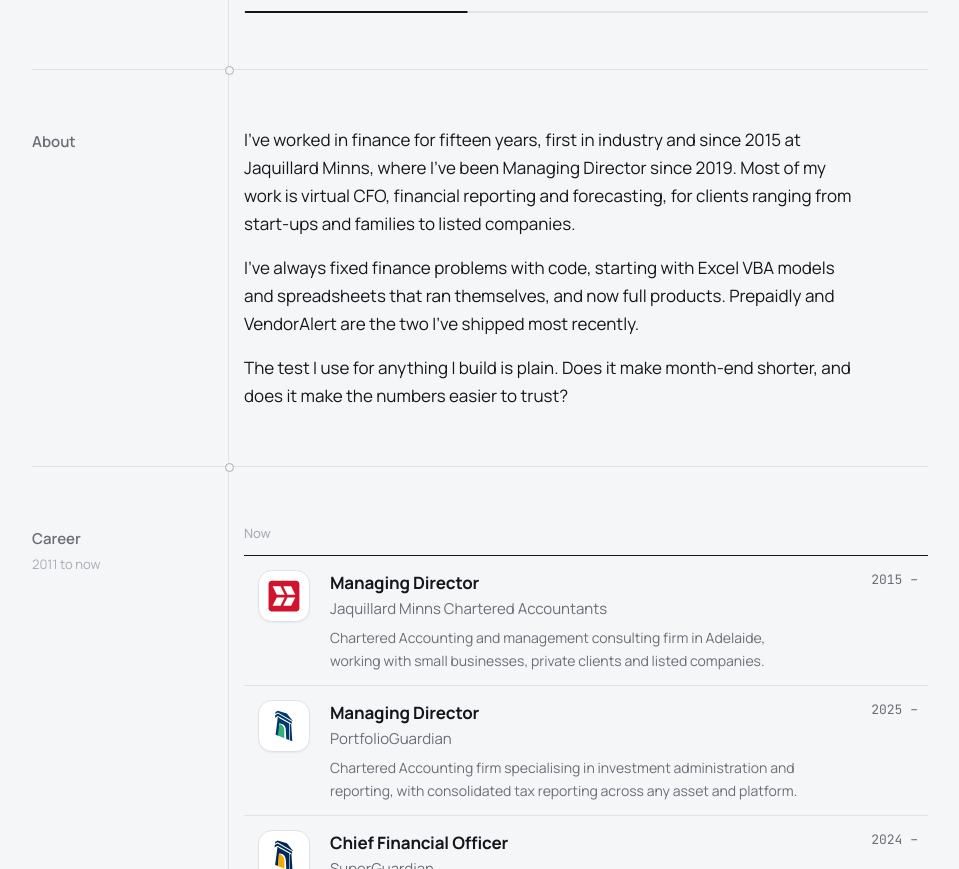
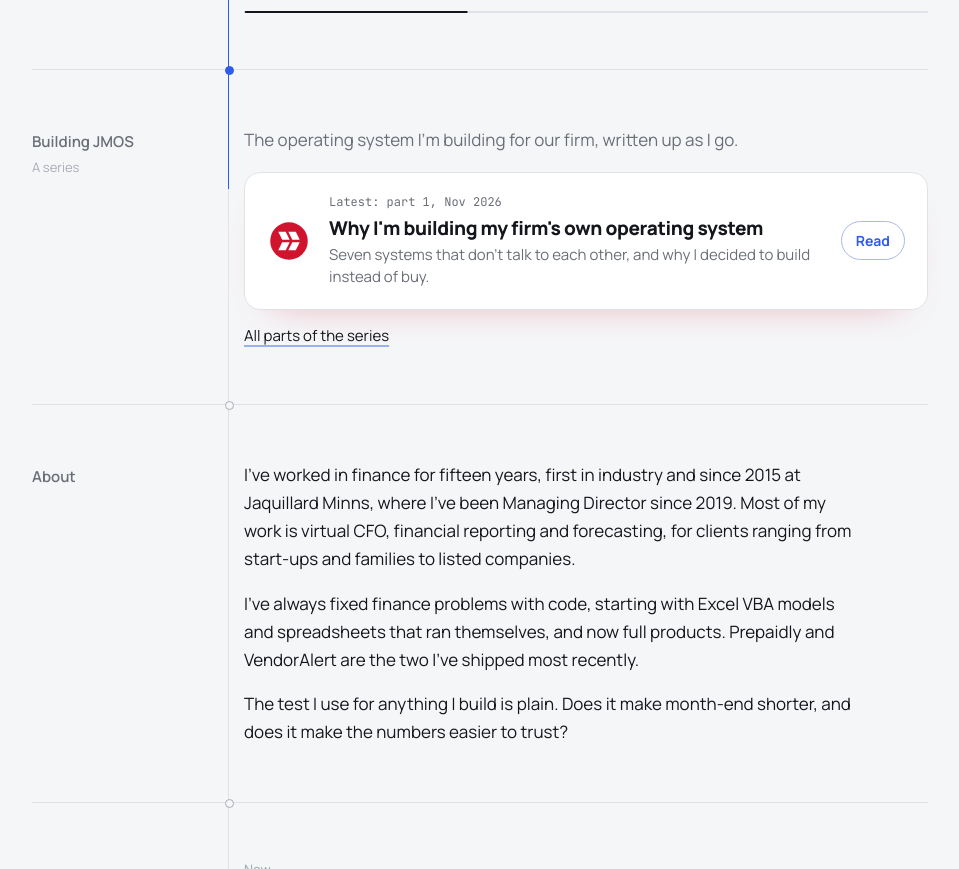
Before and after one commit to markma27/markma27.github.io, a plain HTML site: page index.html in a window 1280 px wide. Shown: the part 3467-4336 px from the top of the page, without its empty margins (160-1119 px from the left). Drawn offline with Linux system fonts and the light colour scheme; no server answers.

Commit message:
Home: Building JMOS section with latest part
Co-Authored-By: Claude Opus 5.5 <noreply@anthropic.com>
Claude-Session: https://claude.ai/code/session_01Qd1jR6xC39VzvBbwMAvBTb

```diff
--- a/index.html
+++ b/index.html
@@ -384,6 +384,20 @@ body::after {
   .tline, .tline svg path { animation: none; opacity: 1; transform: none; stroke-dashoffset: 0; }
   .months i, .bank dd { transition: none; }
 }
+
+/* Building JMOS teaser */
+.jm-intro { color: var(--muted); font-size: 17px; margin-bottom: 18px; }
+.jm-card { display: grid; grid-template-columns: 44px 1fr auto; gap: 18px; align-items: center; padding: 20px 22px; background: var(--paper); border: 1px solid var(--line); border-radius: 16px; text-decoration: none; color: var(--ink); box-shadow: 0 18px 40px -30px rgba(208,20,45,.45); transition: border-color .25s ease, box-shadow .25s ease; }
+.jm-card:hover { border-color: color-mix(in srgb, #D0142D 35%, var(--line)); box-shadow: 0 0 0 3px color-mix(in srgb, #D0142D 10%, transparent), 0 18px 40px -30px rgba(208,20,45,.45); }
+.jm-mark { width: 44px; height: 44px; display: block; }
+.jm-body { display: flex; flex-direction: column; gap: 3px; min-width: 0; }
+.jm-meta { font-family: var(--mono); font-size: 12px; color: var(--muted); }
+.jm-title { font-size: 19px; font-weight: 800; letter-spacing: -0.02em; line-height: 1.3; }
+.jm-desc { font-size: 15px; color: var(--muted); line-height: 1.5; }
+.jm-go { font-size: 14px; font-weight: 700; color: var(--pen); padding: 7px 14px; border-radius: 999px; border: 1px solid color-mix(in srgb, var(--pen) 30%, var(--line)); white-space: nowrap; }
+.jm-card:hover .jm-go { background: var(--pen); color: #fff; }
+.jm-all { margin-top: 14px; font-size: 15px; }
+@media (max-width: 560px) { .jm-card { grid-template-columns: 36px 1fr; padding: 18px; gap: 14px; align-items: start; } .jm-mark { width: 36px; height: 36px; } .jm-go { display: none; } }
 </style>
 </head>
 <body>
@@ -614,6 +628,23 @@ body::after {
     </section>
 
 
+    <section class="row" id="jmos">
+      <h2 class="rv">Building JMOS<small>A series</small></h2>
+      <div>
+        <p class="rv jm-intro" style="--d:1">The operating system I'm building for our firm, written up as I go.</p>
+        <a class="jm-card rv" style="--d:2" id="jmLatest" href="/jmos/why-build/">
+          <img class="jm-mark" src="logos/jmos-mark.svg" alt="" width="44" height="44">
+          <span class="jm-body">
+            <span class="jm-meta" id="jmMeta">Latest: part 1, Nov 2026</span>
+            <span class="jm-title" id="jmTitle">Why I'm building my firm's own operating system</span>
+            <span class="jm-desc" id="jmDesc">Seven systems that don't talk to each other, and why I decided to build instead of buy.</span>
+          </span>
+          <span class="jm-go" aria-hidden="true">Read</span>
+        </a>
+        <p class="rv jm-all" style="--d:3"><a href="/jmos/">All parts of the series</a></p>
+      </div>
+    </section>
+
     <section class="row" id="about">
       <h2 class="rv">About</h2>
       <div class="text">
@@ -694,6 +725,23 @@ body::after {
   var fc = document.getElementById('footClock'); function ftick() { if (fc) fc.textContent = clock.textContent; } ftick(); setInterval(ftick, 30000);
 
 
+
+
+  /* Building JMOS: show the latest published part from the series page */
+  (function () {
+    var card = document.getElementById('jmLatest'); if (!card || !window.fetch || !window.DOMParser) return;
+    fetch('/jmos/', { cache: 'no-cache' }).then(function (r) { return r.ok ? r.text() : null; }).then(function (html) {
+      if (!html) return;
+      var d = new DOMParser().parseFromString(html, 'text/html');
+      var items = d.querySelectorAll('.parts li:not(.soon)'); if (!items.length) return;
+      var li = items[items.length - 1], a = li.querySelector('.t a'); if (!a) return;
+      var desc = li.querySelector('.t span'), n = li.querySelector('.n'), dt = li.querySelector('.d');
+      card.href = a.getAttribute('href');
+      document.getElementById('jmTitle').textContent = a.textContent;
+      if (desc) document.getElementById('jmDesc').textContent = desc.textContent;
+      document.getElementById('jmMeta').textContent = 'Latest: part ' + parseInt(n ? n.textContent : items.length, 10) + (dt ? ', ' + dt.textContent : '');
+    }).catch(function () {});
+  })();
 
   /* Tape prints after the headline has typed */
   var tapeStarted = false;
```
